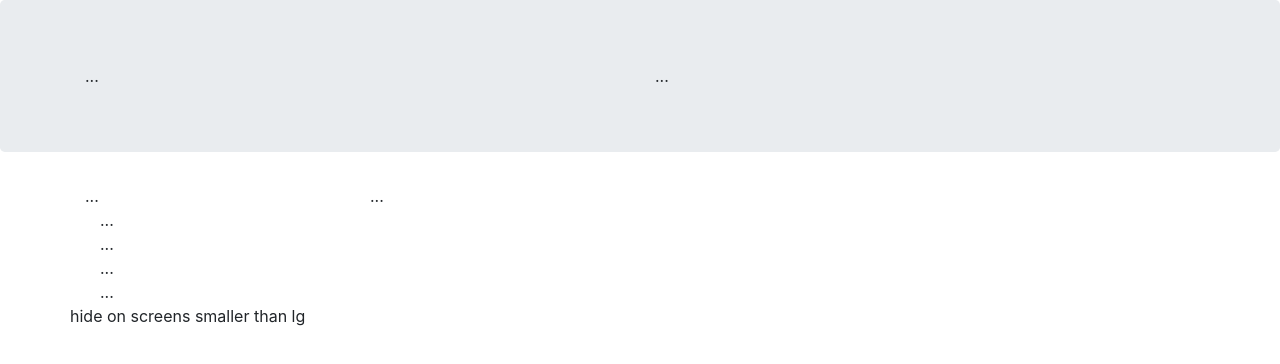
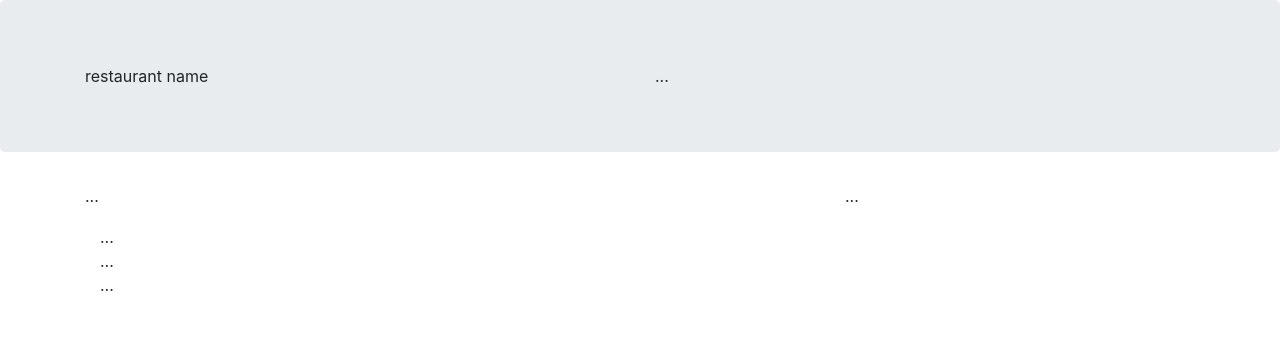
Before and after one commit to tvcht/ex6, a website: page index.html in a window 1280 px wide. Drawn offline with nearby package versions, Linux system fonts and the light colour scheme.

Commit message:
Bootstrap Grid Part 1

```diff
--- a/index.html
+++ b/index.html
@@ -12,32 +12,26 @@
     <header class="jumbotron">
         <div class="container">
             <div class="row">
-                <div class="col-12 col-sm-6"> ... </div>
+                <div class="col-12 col-sm-6"> restaurant name </div>
                 <div class="col-12 col-sm"> ... </div>
             </div>
         </div>
     </header>
     <div class="container">
         <div class="row">
-            <div class="col-12 col-sm-4 col-md-3"> ... </div>
-            <div class="col col-sm col-md"> ... </div>
+            <div class="col-12 col-sm-4 order-sm-last-md-3"> ... </div>
+            <div class="col col-sm order-sm-first col-md"> ... </div>
         </div>
     </div>
     <footer>
         <div class="container">
-            <div class="col-4 col-sm-2"> ... </div>
+            <div class="col-4 offset-1 col-sm-2"> <ul></ul> </div>
             <div class="col-7 col-sm-5"> ... </div>
             <div class="col-12 col-sm-4"> ... </div>
             <div class="col-auto"> ... </div>
         </div>
     </footer>
 
-    <div class="container">
-        <div class="row">
-            <div class="d-lg-none">hide on screens wider than lg</div>
-            <div class="d-none d-lg-block">hide on screens smaller than lg</div>
-        </div>
-    </div>
 </body>
     <script src="node_modules/jquery/dist/jquery.min.js"></script>
     <script src="node_modules/popper.js/dist/popper.min.js"></script>
```
